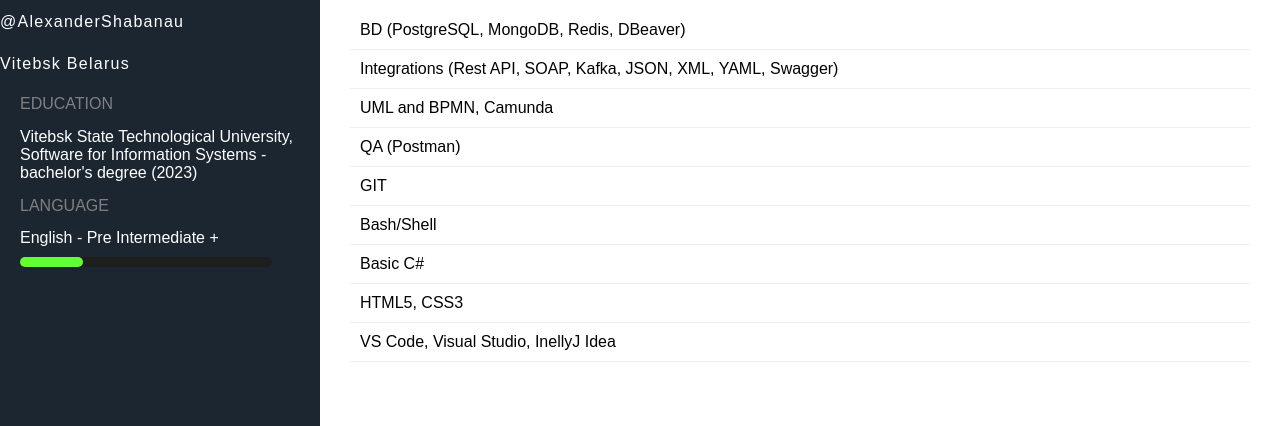
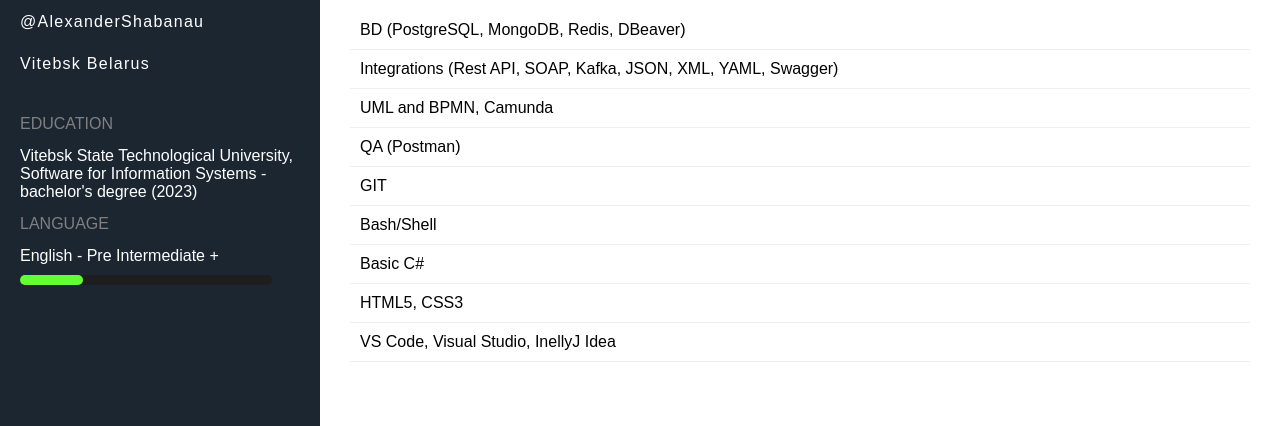
Before and after one commit to alexandr1283/rsschool-cv, a plain HTML site: page index.html in a window 1280 px wide. Shown: the part 374-800 px from the top of the page. Drawn offline with Linux system fonts and the light colour scheme.

Commit message:
docs: add style li

```diff
--- a/index.html
+++ b/index.html
@@ -16,14 +16,18 @@
 
 
                 <h5 class="sub-title">CONTACT INFORMATION</h5>
+                    <table>
+                    <tbody>
                     <ul>
                         <li>+375 33 995 5177</li>
                         <li>aw.shabanau@gmail.com</li>
                         <li>@AlexanderShabanau</li>
                         <li>Vitebsk Belarus</li>
                     </ul>
+                    </tbody>
+                    </table>
                 <h5 class="sub-title">EDUCATION</h5>
-                    <p>Vitebsk State Technological University, Software for Information Systems - bachelor's degree (2023)</p>
+                    <span>Vitebsk State Technological University, Software for Information Systems - bachelor's degree (2023)</span>
                 <h5 class="sub-title">LANGUAGE</h5>
                     <span>English - Pre Intermediate +</span>
                         <div class="progress_container">
--- a/style.css
+++ b/style.css
@@ -50,7 +50,7 @@ ul {
 
 li {
     list-style: none;
-    margin: 20px 0;
+    margin: 20px 20px;
     width: 100%;
     line-height: 1.4em;
     letter-spacing: 0.08em;
```
